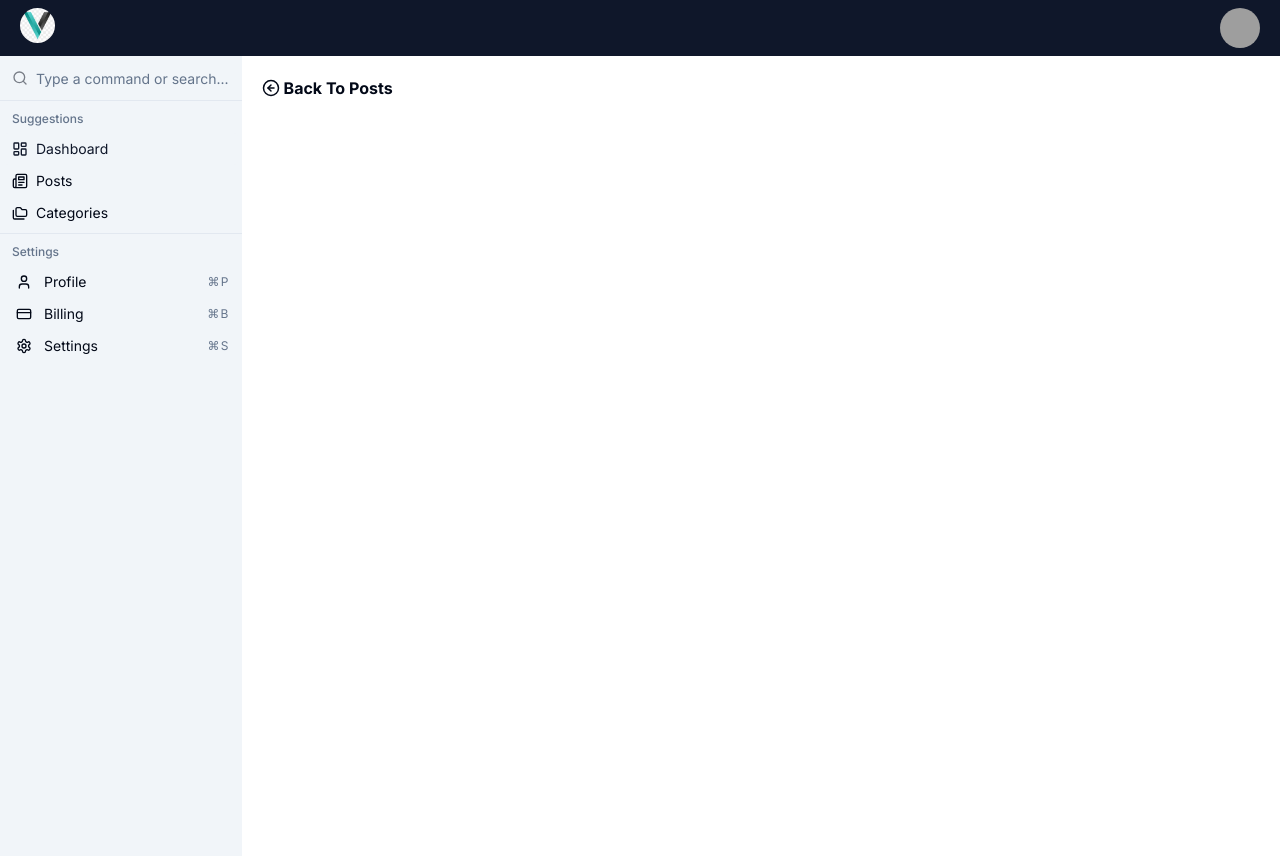
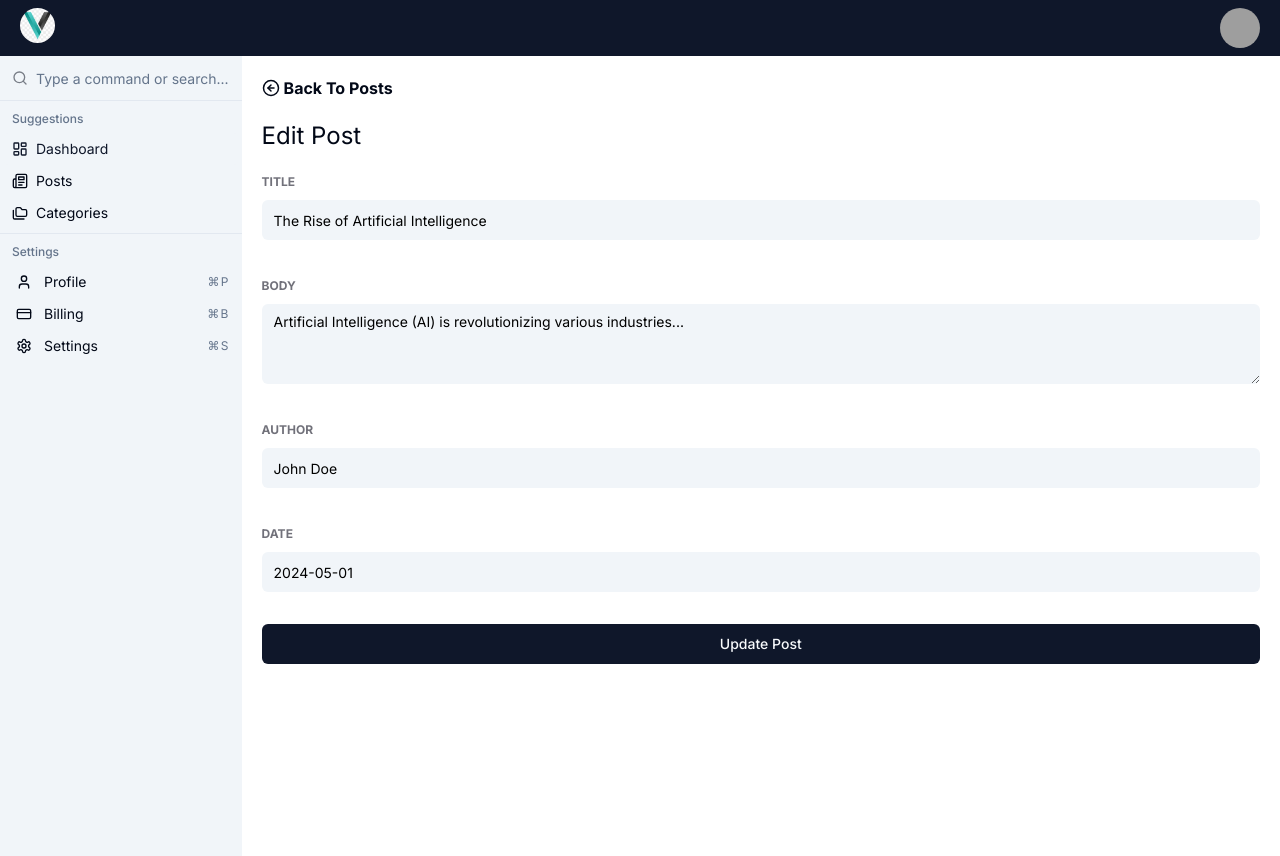
Before and after one commit to VaheStepanyan100/dashboard, a Next.js app: page /posts/edit/1 in a window 1280 px wide. Built offline with nearby package versions, Linux system fonts and the light colour scheme; grey boxes are pictures that could not be loaded.

Commit message:
Implement form with Zod validation

```diff
--- a/app/(main)/posts/edit/[id]/page.tsx
+++ b/app/(main)/posts/edit/[id]/page.tsx
@@ -1,9 +1,151 @@
-import BackButton from "@/components/BackButton";
+'use client';
 
-const PostEditPage = () => {
-  return ( <>
-      <BackButton text="Back To Posts" link="/posts" />
-  </> );
+import BackButton from '@/components/BackButton';
+import { Button } from '@/components/ui/button';
+import {
+  Form,
+  FormControl,
+  FormField,
+  FormItem,
+  FormLabel,
+  FormMessage,
+} from '@/components/ui/form';
+import { Input } from '@/components/ui/input';
+import { Textarea } from '@/components/ui/textarea';
+import posts from '@/data/posts';
+import { zodResolver } from '@hookform/resolvers/zod';
+import { useForm } from 'react-hook-form';
+import * as z from 'zod';
+
+const formSchema = z.object({
+  title: z.string().min(1, {
+    message: 'Title is required',
+  }),
+  body: z.string().min(1, {
+    message: 'Body is required',
+  }),
+  author: z.string().min(1, {
+    message: 'Author is required',
+  }),
+  date: z.string().min(1, {
+    message: 'Date is required',
+  }),
+});
+
+interface PostEditPageProps {
+  params: {
+    id: string;
+  };
 }
 
+const PostEditPage = ({ params }: PostEditPageProps) => {
+  const post = posts.find((post) => post.id === params.id);
+
+  const form = useForm<z.infer<typeof formSchema>>({
+    resolver: zodResolver(formSchema),
+    defaultValues: {
+      title: post?.title || '',
+      body: post?.body || '',
+      author: post?.author || '',
+      date: post?.date || '',
+    },
+  });
+
+  const handleSubmit = (data: z.infer<typeof formSchema>) => {
+    console.log(data);
+  };
+
+  return (
+    <>
+      <BackButton text="Back To Posts" link="/posts" />
+      <h3 className="text-2xl mb-4">Edit Post</h3>
+      <Form {...form}>
+        <form onSubmit={form.handleSubmit(handleSubmit)} className="space-y-8">
+          <FormField
+            control={form.control}
+            name="title"
+            render={({ field }) => (
+              <FormItem>
+                <FormLabel className="uppercase text-xs font-bold text-zinc-500 dark:text-white">
+                  Title
+                </FormLabel>
+                <FormControl>
+                  <Input
+                    className="bg-slate-100 dark:bg-slate-500 border-0 focus-visible:ring-0 text-black dark:text-white focus-visible:ring-offset-0"
+                    placeholder="Enter Title"
+                    {...field}
+                  />
+                </FormControl>
+                <FormMessage />
+              </FormItem>
+            )}
+          />
+
+          <FormField
+            control={form.control}
+            name="body"
+            render={({ field }) => (
+              <FormItem>
+                <FormLabel className="uppercase text-xs font-bold text-zinc-500 dark:text-white">
+                  Body
+                </FormLabel>
+                <FormControl>
+                  <Textarea
+                    className="bg-slate-100 dark:bg-slate-500 border-0 focus-visible:ring-0 text-black dark:text-white focus-visible:ring-offset-0"
+                    placeholder="Enter Title"
+                    {...field}
+                  />
+                </FormControl>
+                <FormMessage />
+              </FormItem>
+            )}
+          />
+
+          <FormField
+            control={form.control}
+            name="author"
+            render={({ field }) => (
+              <FormItem>
+                <FormLabel className="uppercase text-xs font-bold text-zinc-500 dark:text-white">
+                  Author
+                </FormLabel>
+                <FormControl>
+                  <Input
+                    className="bg-slate-100 dark:bg-slate-500 border-0 focus-visible:ring-0 text-black dark:text-white focus-visible:ring-offset-0"
+                    placeholder="Enter Author"
+                    {...field}
+                  />
+                </FormControl>
+                <FormMessage />
+              </FormItem>
+            )}
+          />
+
+          <FormField
+            control={form.control}
+            name="date"
+            render={({ field }) => (
+              <FormItem>
+                <FormLabel className="uppercase text-xs font-bold text-zinc-500 dark:text-white">
+                  Date
+                </FormLabel>
+                <FormControl>
+                  <Input
+                    className="bg-slate-100 dark:bg-slate-500 border-0 focus-visible:ring-0 text-black dark:text-white focus-visible:ring-offset-0"
+                    placeholder="Enter Date"
+                    {...field}
+                  />
+                </FormControl>
+                <FormMessage />
+              </FormItem>
+            )}
+          />
+
+          <Button className='w-full dark:bg-slate-800 dark:text-white'>Update Post</Button>
+        </form>
+      </Form>
+    </>
+  );
+};
+
 export default PostEditPage;
```
